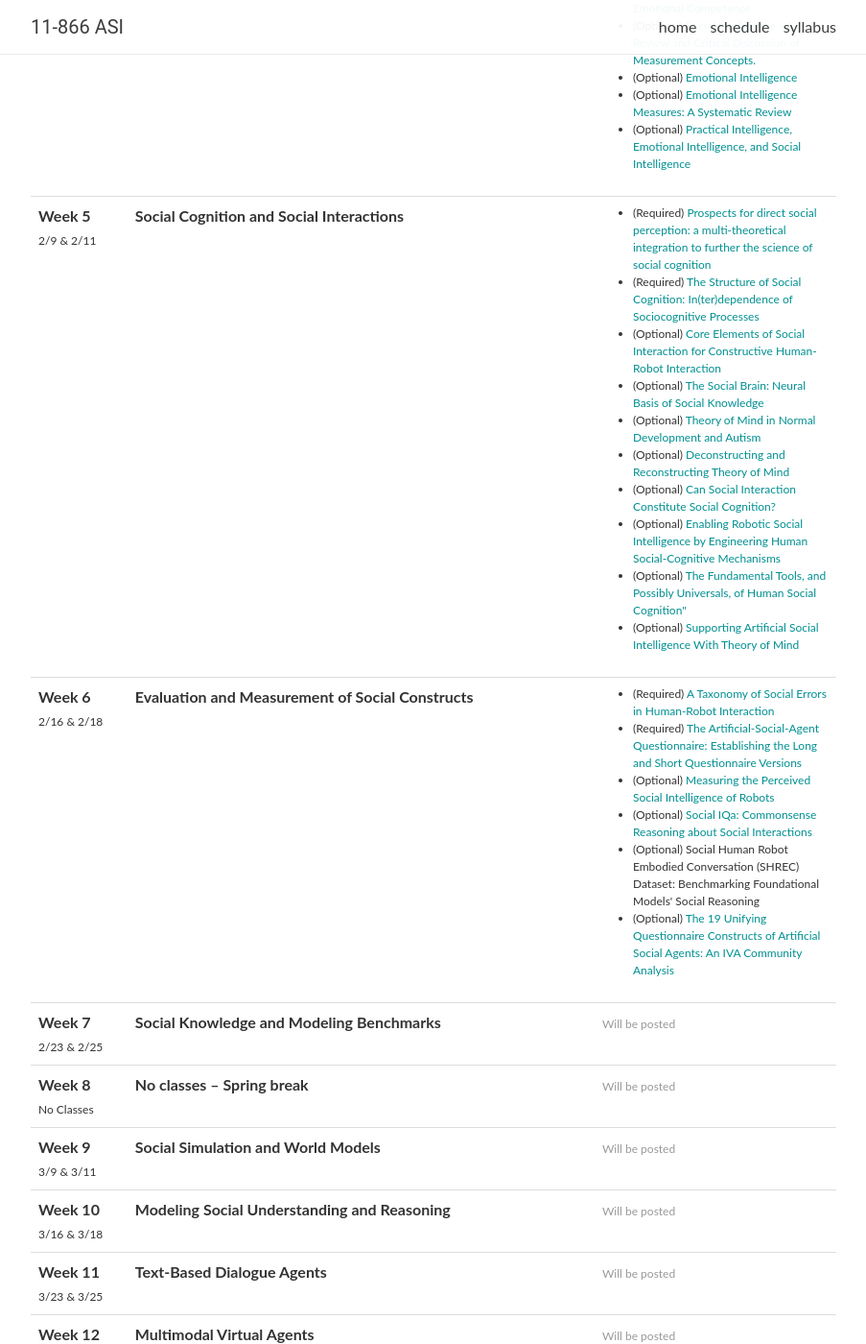
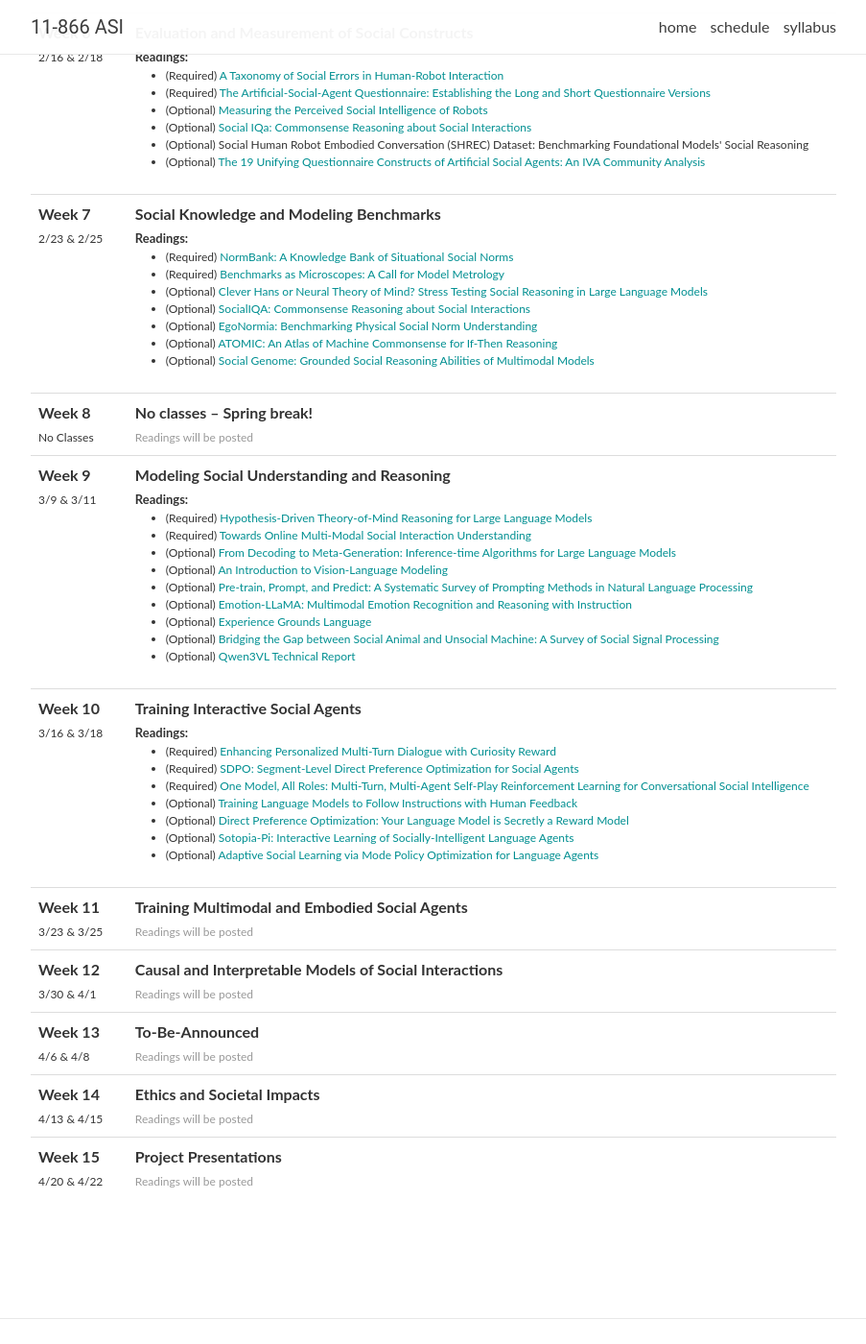
Before and after one commit to CMU-MultiComp-Lab/cmu-asi-course, a Jekyll site: the page built from spring2026/_pages/schedule.md, in a window 1280 px wide and 1400 px high, scrolled down 1345 px. Shown: the whole window at 96% size, without its empty margins (188-1091 px from the left). Built offline with Jekyll 4.4.1, drawn with Linux system fonts in a browser that asks for light colours; nearby versions of some CDN libraries; comment, search, counter and statistics services are not loaded; some of the changed text lies outside the part shown.

Commit message:
add weeks 7/9/10 readings, merge readings into topics column

```diff
--- a/_data/lectures_2026.yml
+++ b/_data/lectures_2026.yml
@@ -83,40 +83,65 @@
     Week 7: <strong>Social Knowledge and Modeling Benchmarks </strong>
   topics:
   readings:
+  - '(Required) <a href="https://aclanthology.org/2023.acl-long.429/">NormBank: A Knowledge Bank of Situational Social Norms</a>'
+  - '(Required) <a href="https://arxiv.org/abs/2407.16711">Benchmarks as Microscopes: A Call for Model Metrology</a>'
+  - (Optional) <a href="https://aclanthology.org/2024.eacl-long.138/">Clever Hans or Neural Theory of Mind? Stress Testing Social Reasoning in Large Language Models</a>
+  - '(Optional) <a href="https://aclanthology.org/D19-1454/">SocialIQA: Commonsense Reasoning about Social Interactions</a>'
+  - '(Optional) <a href="https://arxiv.org/abs/2502.20490">EgoNormia: Benchmarking Physical Social Norm Understanding</a>'
+  - '(Optional) <a href="https://ojs.aaai.org/index.php/AAAI/article/view/4160">ATOMIC: An Atlas of Machine Commonsense for If-Then Reasoning</a>'
+  - '(Optional) <a href="https://aclanthology.org/2025.emnlp-main.1264/">Social Genome: Grounded Social Reasoning Abilities of Multimodal Models</a>'
 
 - date: [No Classes]
   title: >
-    Week 8: <strong>No classes – Spring break</strong>
+    Week 8: <strong>No classes – Spring break!</strong>
   topics:
   readings:
 
 - date: 3/9 & 3/11
   title: >
-    Week 9: <strong>Social Simulation and World Models</strong>
+    Week 9: <strong>Modeling Social Understanding and Reasoning</strong>
   topics:
   readings:
+  - (Required) <a href="https://arxiv.org/abs/2502.11881">Hypothesis-Driven Theory-of-Mind Reasoning for Large Language Models</a>
+  - (Required) <a href="https://arxiv.org/abs/2503.19851">Towards Online Multi-Modal Social Interaction Understanding</a>
+  - '(Optional) <a href="https://arxiv.org/abs/2406.16838">From Decoding to Meta-Generation: Inference-time Algorithms for Large Language Models</a>'
+  - (Optional) <a href="https://arxiv.org/abs/2405.17247">An Introduction to Vision-Language Modeling</a>
+  - '(Optional) <a href="https://dl.acm.org/doi/abs/10.1145/3560815">Pre-train, Prompt, and Predict: A Systematic Survey of Prompting Methods in Natural Language Processing</a>'
+  - '(Optional) <a href="https://arxiv.org/abs/2406.11161">Emotion-LLaMA: Multimodal Emotion Recognition and Reasoning with Instruction</a>'
+  - '(Optional) <a href="https://aclanthology.org/2020.emnlp-main.703/">Experience Grounds Language</a>'
+  - '(Optional) <a href="https://ieeexplore.ieee.org/abstract/document/5989788?casa_token=NkTx5EFPG9YAAAAA:qPu9V1r4QlYudmu_lrJPIBTj9y5oEO_uMUZS5SvMtWl-UWW8hqdrNCjEClGbvTqsLeruXByXbQ">Bridging the Gap between Social Animal and Unsocial Machine: A Survey of Social Signal Processing</a>'
+  - (Optional) <a href="https://arxiv.org/abs/2511.21631">Qwen3VL Technical Report</a>
+
 
 - date: 3/16 & 3/18
   title: >
-    Week 10: <strong>Modeling Social Understanding and Reasoning</strong>
+    Week 10: <strong>Training Interactive Social Agents</strong>
   topics:
   readings:
+  - (Required) <a href="https://arxiv.org/abs/2504.03206">Enhancing Personalized Multi-Turn Dialogue with Curiosity Reward</a>
+  - '(Required) <a href="https://aclanthology.org/2025.acl-long.607/">SDPO: Segment-Level Direct Preference Optimization for Social Agents</a>'
+  - '(Required) <a href="https://arxiv.org/abs/2602.03109">One Model, All Roles: Multi-Turn, Multi-Agent Self-Play Reinforcement Learning for Conversational Social Intelligence</a>'
+  - (Optional) <a href="https://arxiv.org/abs/2203.02155">Training Language Models to Follow Instructions with Human Feedback</a>
+  - '(Optional) <a href="https://arxiv.org/abs/2305.18290">Direct Preference Optimization: Your Language Model is Secretly a Reward Model</a>'
+  - '(Optional) <a href="https://aclanthology.org/2024.acl-long.698.pdf">Sotopia-Pi: Interactive Learning of Socially-Intelligent Language Agents</a>'
+  - '(Optional) <a href="https://openreview.net/forum?id=GG7YQnsdhp">Adaptive Social Learning via Mode Policy Optimization for Language Agents</a>'
+
 
 - date: 3/23 & 3/25
   title: >
-    Week 11: <strong>Text-Based Dialogue Agents</strong>
+    Week 11: <strong>Training Multimodal and Embodied Social Agents</strong>
   topics:
   readings:
 
 - date: 3/30 & 4/1
   title: >
-    Week 12: <strong>Multimodal Virtual Agents</strong>
+    Week 12: <strong>Causal and Interpretable Models of Social Interactions</strong>
   topics:
   readings:
 
 - date: 4/6 & 4/8
   title: >
-    Week 13: <strong>Social Robots</strong>
+    Week 13: <strong>To-Be-Announced</strong>
   topics:
   readings:
 
--- a/_layouts/schedule.html
+++ b/_layouts/schedule.html
@@ -12,14 +12,12 @@ layout: default
     <table class="table table-hover">
       <colgroup>
         <col style="width:12%">
-        <col style="width:58%">
-        <col style="width:30%">
+        <col style="width:88%">
       </colgroup>
       <thead class="thead-light">
         <tr>
           <th scope="col">Date</th>
-          <th scope="col">Topics</th>
-          <th scope="col">Readings</th>
+          <th scope="col">Topics &amp; Readings</th>
         </tr>
       </thead>
       <tbody>
--- a/spring2026/_pages/schedule.md
+++ b/spring2026/_pages/schedule.md
@@ -33,19 +33,20 @@ All readings can be accessed online or through Canvas.
     </th>
     {% if lecture.title contains 'lectures' %}
     {% assign skip_classes = skip_classes | plus: 1 %}
-    <td colspan="4">{{ week_and_title[1] }}</td>
+    <td colspan="2">{{ week_and_title[1] }}</td>
     {% else %}
     <td>
-        {{ week_and_title[1] }} <br/>
-            <ul>
+        {{ week_and_title[1] }}
+        {% if lecture.topics.size > 0 %}
+        <br/>
+        <ul>
                {% for topic in lecture.topics %}
                   <li style="font-size:12px;">
                      {{topic}}
                   </li>
                {% endfor %}
         </ul>
-    </td>
-    <td>
+        {% endif %}
         {% assign has_readings = false %}
         {% for reading in lecture.readings %}
             {% if reading and reading != "" %}
@@ -53,6 +54,8 @@ All readings can be accessed online or through Canvas.
             {% endif %}
         {% endfor %}
         {% if has_readings %}
+        <br/>
+        <strong style="font-size:13px;">Readings:</strong>
         <ul>
                {% for reading in lecture.readings %}
                   {% if reading and reading != "" %}
@@ -63,7 +66,8 @@ All readings can be accessed online or through Canvas.
                {% endfor %}
         </ul>
         {% else %}
-        <span style="color:#999; font-size:12px;">Will be posted</span>
+        <br/>
+        <span style="color:#999; font-size:12px;">Readings will be posted</span>
         {% endif %}
     </td>
     {% endif %}
@@ -72,7 +76,7 @@ All readings can be accessed online or through Canvas.
 {% assign current_module = current_module | plus: 1 %}
 {% assign module = item %}
 <tr class="info">
-    <td colspan="5" align="center"><strong>{{ module.title }}</strong></td>
+    <td colspan="2" align="center"><strong>{{ module.title }}</strong></td>
 </tr>
 {% endif %}
 {% endfor %}
```
